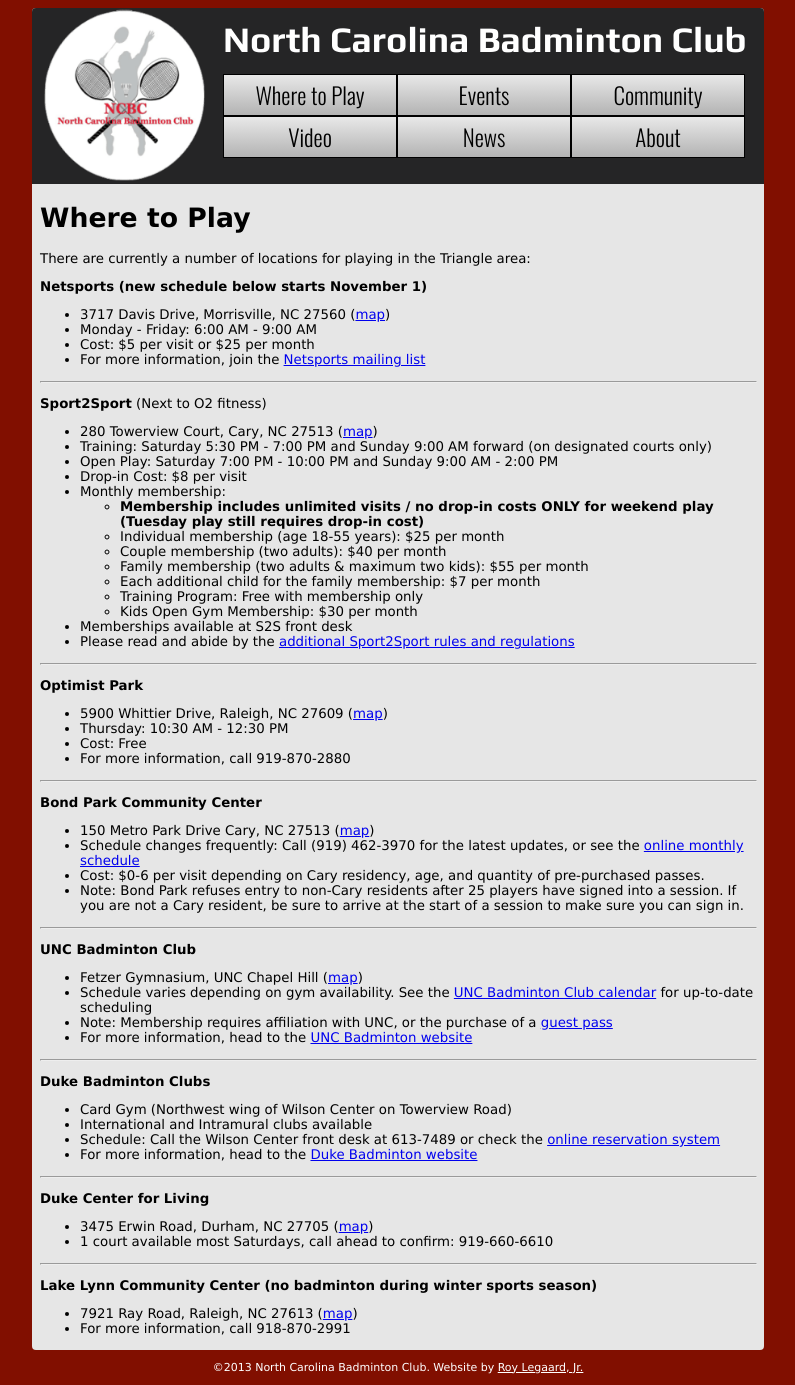
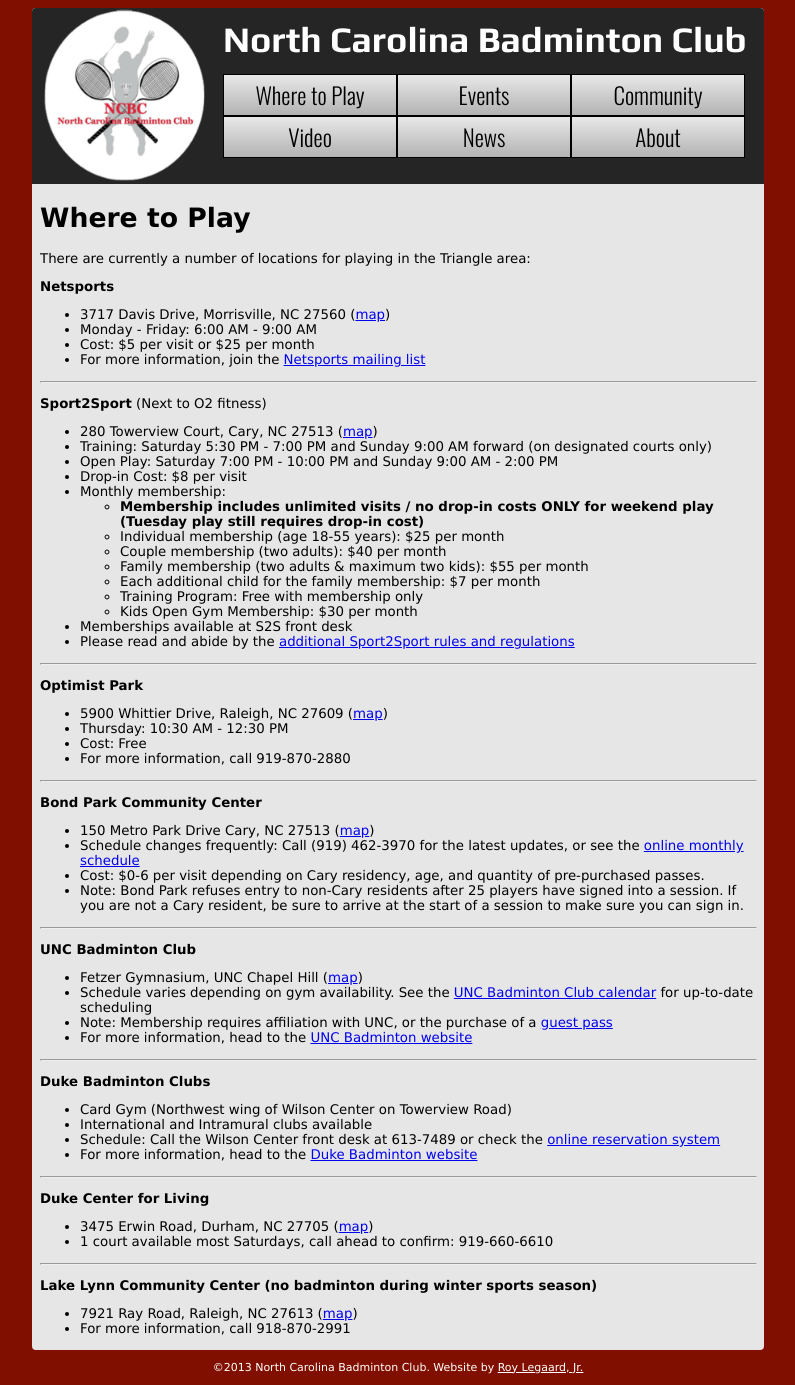
Before and after one commit to NCBC/ncbc.github.com, a Jekyll site: the page built from locations.md, in a window 1280 px wide. Shown: the whole page, without its empty margins (242-1037 px from the left). Built offline with Jekyll 4.4.1, drawn with Linux system fonts in a browser that asks for light colours; Markdown is read by kramdown in place of the engine named in the settings.

Commit message:
Edited Netsports heading

```diff
--- a/locations.md
+++ b/locations.md
@@ -6,7 +6,7 @@
 
 There are currently a number of locations for playing in the Triangle area:
 
-**Netsports (new schedule below starts November 1)**
+**Netsports**
 
 * 3717 Davis Drive, Morrisville, NC 27560 ([map](http://maps.google.com/maps?q=3717+Davis+Drive,+Morrisville,+NC+27560&hl=en&hnear=3717+Davis+Dr,+Morrisville,+Wake,+North+Carolina+27560&t=m&z=16))
 * Monday - Friday: 6:00 AM - 9:00 AM
```
